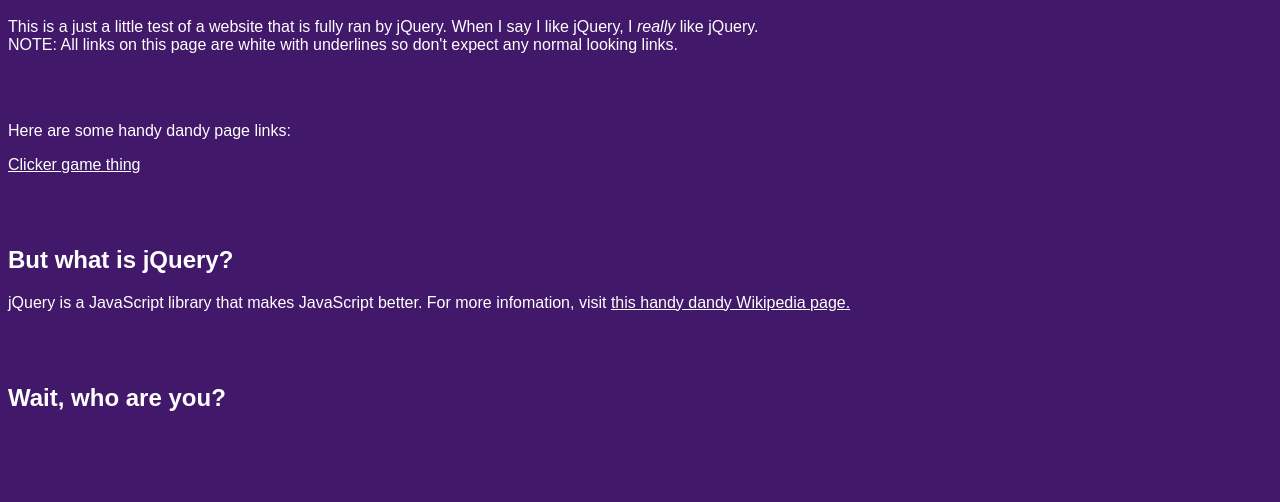
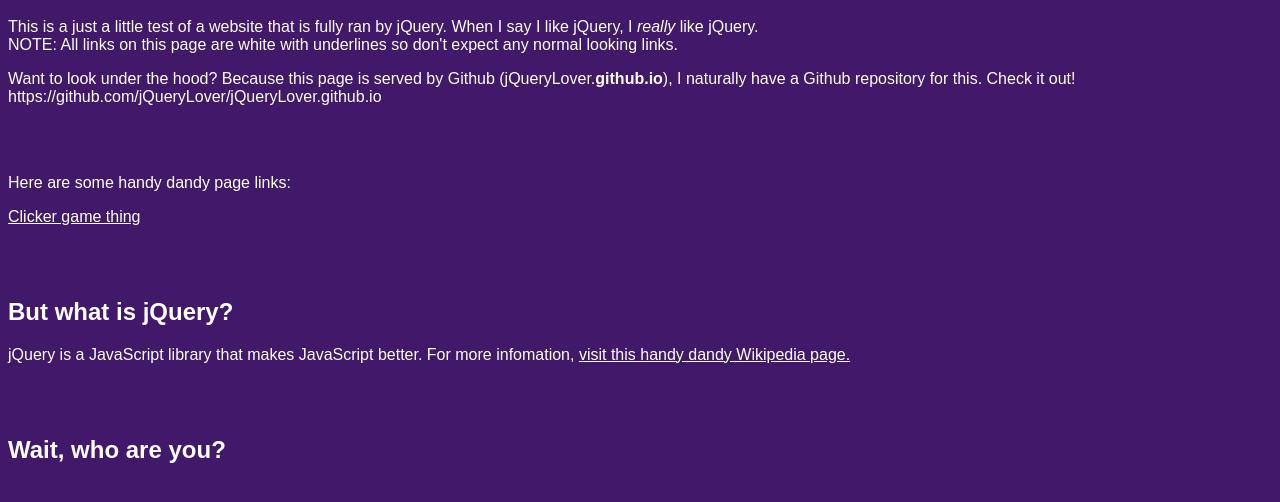
Before and after one commit to jQueryLover/jQueryLover.github.io, a plain HTML site: page index.html in a window 1280 px wide. Shown: the part 234-736 px from the top of the page. Drawn offline with nearby package versions, Linux system fonts and the light colour scheme.

Commit message:
Adds GitHub section and updated lineSpace method
The current method I use to do line breaks is still bad, but it's better than before at least.

```diff
--- a/clicker.js
+++ b/clicker.js
@@ -26,7 +26,7 @@ var numClicks = 0
 // This part edits the click counter.
 $("#results").text("You clicked " + numClicks + " times");
 
-// To be honest, I have no idea why this is here. I just copy pasted some old code that I made,
+// To be honest, I have no idea why this is here. I just copy pasted some old code that I made a long time ago.
 $("#")
 
 // This is the function that makes jQuery do something when you click.
--- a/jquery.js
+++ b/jquery.js
@@ -1,3 +1,9 @@
+var lineSpace = function(){
+  var space = $("<p>")
+    .html("<br> <br>")
+    .appendTo("body")
+};
+
 // This creates a jQuery logo and adds all the required attributes.
 var jQueryLogo = $("<img>")
   .attr("src", "jquery-logo.png")
@@ -15,11 +21,14 @@ var mainHeaderInfo = $("<p>")
   .html("This is a just a little test of a website that is fully ran by jQuery. When I say I like jQuery, I <em> really </em> like jQuery. <br> NOTE: All links on this page are white with underlines so don't expect any normal looking links.")
   .appendTo("body")
 
-// This creates a line break. I can't find a efficent way to do this though.
-// If you do know a way, please consider contributing at my GitHub page!
-var lineSpace = $("<p>")
-  .html("<br> <br>")
+// This creates a paragraph about Github.
+var aboutGithub = $("<p>")
+  // .html("<i class="fab fa-github"></i> Want to look under the hood? Because this page is served by Github (jQueryLover.<strong>github.io</strong>), I naturally have a Github repository for this. Check it out! https://github.com/jQueryLover/jQueryLover.github.io")
+  .html("Want to look under the hood? Because this page is served by Github (jQueryLover.<strong>github.io</strong>), I naturally have a Github repository for this. Check it out! https://github.com/jQueryLover/jQueryLover.github.io")
   .appendTo("body")
+
+// This creates a line break.
+lineSpace();
 
 // This creates a paragraph with lots of useful links.
 var pageLinks = $("<p>")
@@ -32,11 +41,8 @@ var clickerPageLink = $("<a>")
   .attr("href", "clicker.html")
   .appendTo("body")
 
-// This creates a line break. I can't find a efficent way to do this though.
-// If you do know a way, please consider contributing at my GitHub page!
-var lineSpace = $("<p>")
-  .html("<br> <br>")
-  .appendTo("body")
+// This creates a line break.
+lineSpace();
 
 // This creates the second header in the page.
 var aboutjQuery = $("<h2>")
@@ -45,21 +51,18 @@ var aboutjQuery = $("<h2>")
 
 // This creates a paragraph after the second header.
 var aboutjQueryInfo = $("<p>")
-  .html("jQuery is a JavaScript library that makes JavaScript better. For more infomation, visit <a href = https://google.com> this handy dandy Wikipedia page. </a>")
+  .html("jQuery is a JavaScript library that makes JavaScript better. For more infomation, <a href = https://google.com> visit this handy dandy Wikipedia page. </a>")
   .appendTo("body")
 
-// This creates a line break. I can't find a efficent way to do this though.
-// If you do know a way, please consider contributing at my GitHub page!
-var lineSpace = $("<p>")
-  .html("<br> <br>")
-  .appendTo("body")
+// This creates a line break.
+lineSpace();
 
 // This creates a header with a part so I can explain a bit more about me.
 var aboutMeHeader = $("<h2>")
   .text("Wait, who are you?")
   .appendTo("body")
 
-// This part are all the CSS styles used.
+// This part contains all the CSS styles used.
 $("body").css("background-color", "rgb(66, 25, 106)")
 $("body").css("color", "white")
 $("body").css("font-family", "sans-serif")
```
Also changed, not shown: index.html (+2 -0 lines).
